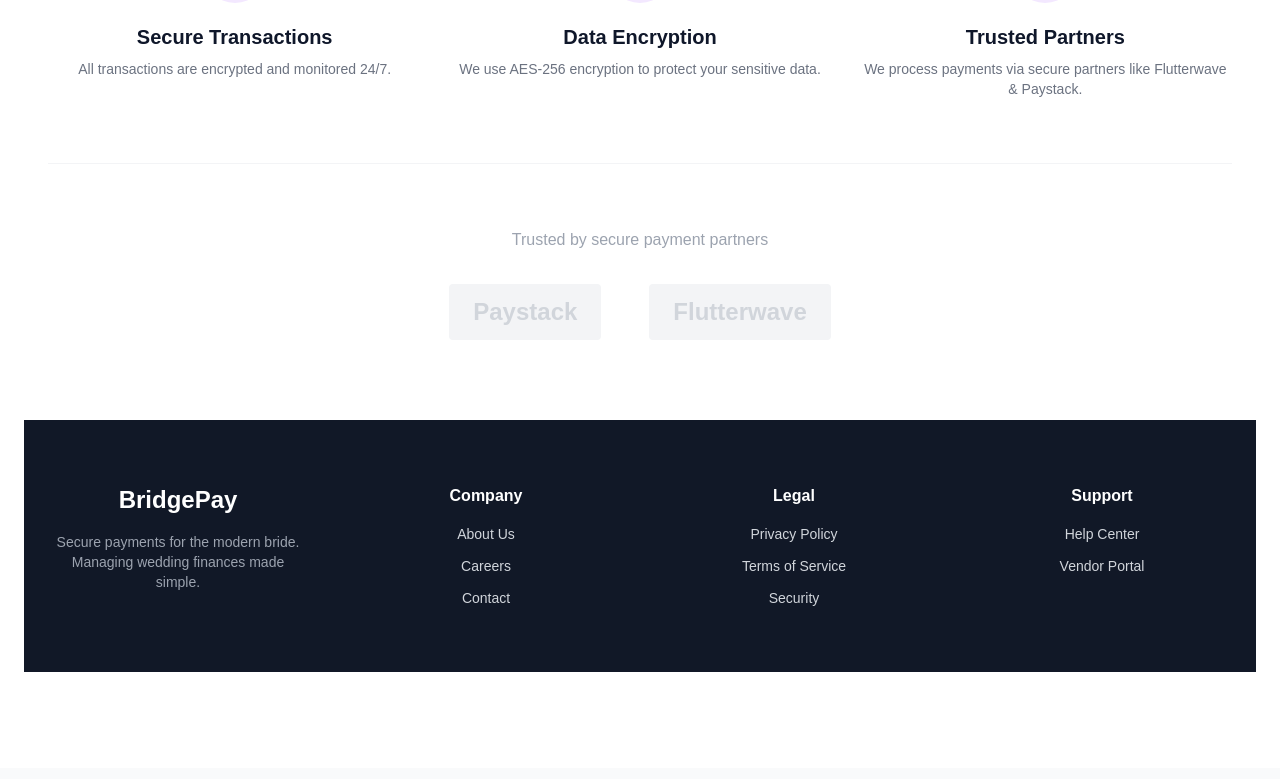
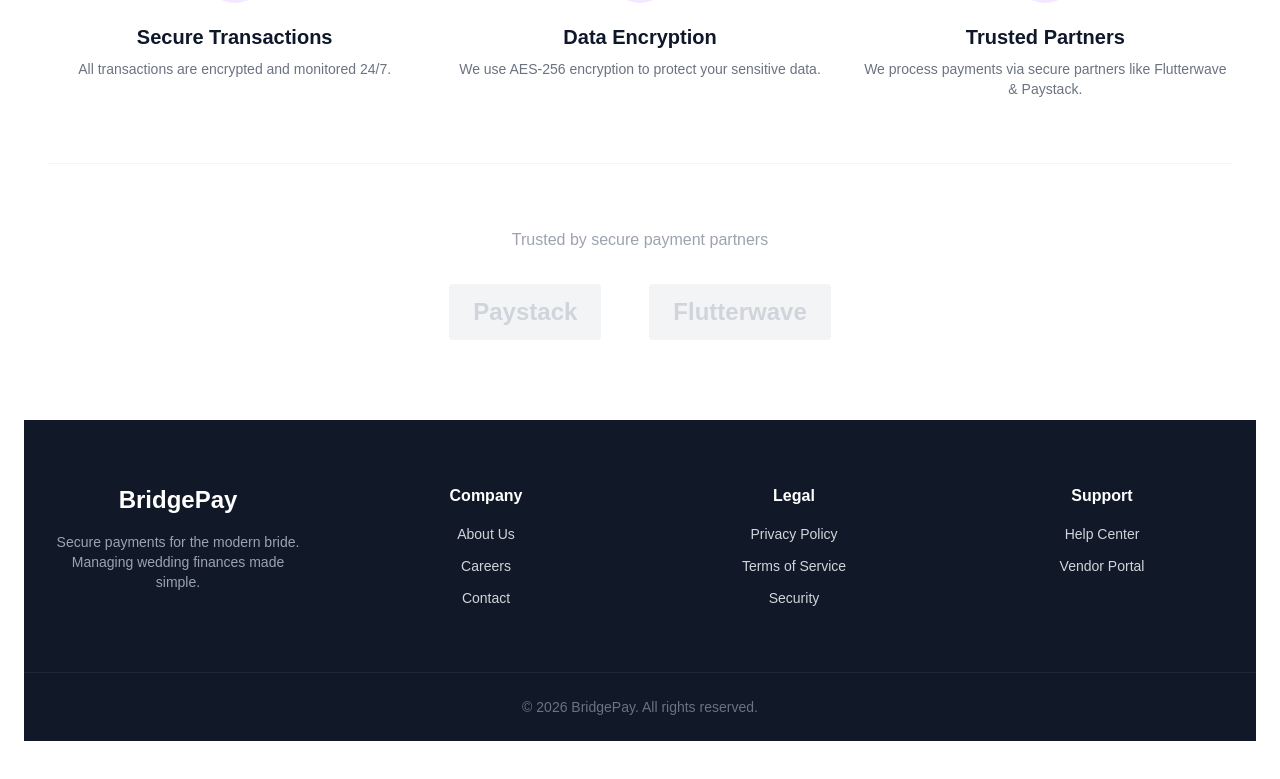
Before and after one commit to Abusadiq006/bridge-pay-dashboard, a React (Vite) app: page / in a window 1280 px wide. Shown: the part 1262-2041 px from the top of the page. Built offline with nearby package versions, Linux system fonts and the light colour scheme; a web font is replaced by a local one.

Commit message:
implementing bottom bar

```diff
--- a/src/components/Footer.jsx
+++ b/src/components/Footer.jsx
@@ -41,6 +41,12 @@ const Footer = () => {
           </ul>
         </div>
       </div>
+      {/* Bottom Bar */}
+      <div className="border-t border-gray-800">
+        <div className="max-w-7xl mx-auto px-6 py-6 text-sm text-center text-gray-500">
+          &copy; {new Date().getFullYear()} BridgePay. All rights reserved.
+        </div>
+      </div>
     </footer>
   );
 };
```
